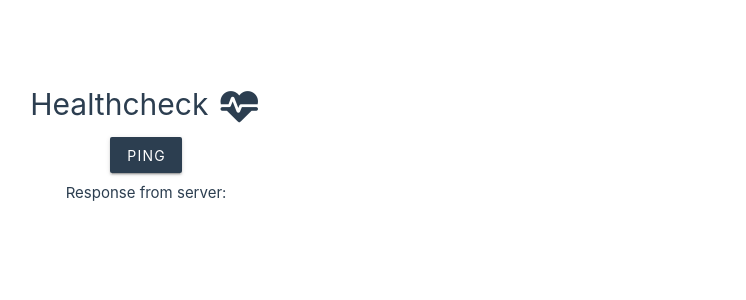
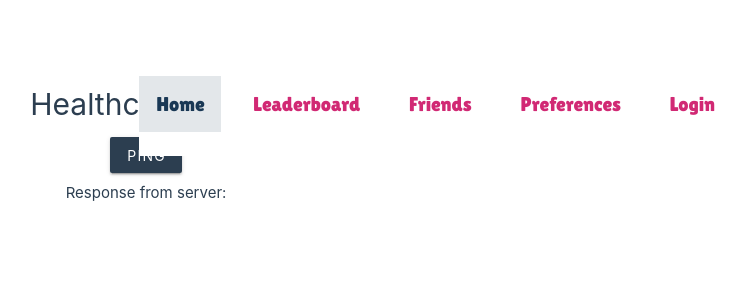
Before and after one commit to codersforcauses/bluecrew, a Vue app in the folder client/: page / in a window 1280 px wide. Shown: the top 300 px of the page, without its empty margins (494-1240 px from the left). Built offline with nearby package versions, Linux system fonts and the light colour scheme; no server answers; the HTML template or start-up script is replaced by a standard one.

Commit message:
NavBar Desktop Done

```diff
--- /dev/null
+++ b/client/src/components/NavBarDesktop.vue
@@ -0,0 +1,73 @@
+<template>
+  <v-toolbar class="nav-bar" density="comfortable">
+    <v-spacer></v-spacer>
+    <v-toolbar-items class="nav-bar-items">
+      <v-btn text :class="{'active-link': isActive('home')}" :to="{ name: 'home' }">Home</v-btn>
+      <v-btn text :class="{'active-link': isActive('leaderboard')}" :to="{ name: 'leaderboard' }">Leaderboard</v-btn>
+      <v-btn text :class="{'active-link': isActive('friends')}" :to="{ name: 'friends' }">Friends</v-btn>
+      <v-btn text :class="{'active-link': isActive('preferences')}" :to="{ name: 'preferences' }">Preferences</v-btn>
+
+      <v-btn text class="status-btn" v-if="isLoggedIn">{{ userName }}</v-btn>
+      <v-btn text class="status-btn" v-else :to="{ name: 'login' }">Login</v-btn>
+    </v-toolbar-items>
+  </v-toolbar>
+</template>
+
+<script setup lang="ts">
+import { ref } from 'vue';
+import { useRoute } from 'vue-router';
+
+const route = useRoute();
+const isLoggedIn = ref(false);
+const userName = ref('User123');
+
+
+window.isLoggedIn = isLoggedIn;
+window.userName = userName;
+
+const isActive = (name: string) => {
+  return route.name === name;
+};
+
+</script>
+
+<style scoped>
+@import url('https://fonts.googleapis.com/css2?family=Lilita+One&display=swap');
+.nav-bar {
+  display: flex;
+  background-color: white;
+  justify-content: center;
+  align-items: center;
+  position: fixed;
+  width: auto;
+  height: 104px;
+  top: 52px;
+  right: 55px;
+  max-width: 100%;
+  margin: 0 auto;
+  z-index: 1000;
+}
+
+.nav-bar-items {
+  display: flex;
+  gap: 15px;
+  justify-content: center;
+  font-size: 20px;
+  color: #D12974;
+  text-transform: none;
+  font-family: 'Lilita One', cursive;
+}
+
+.nav-bar-items .v-btn {
+  text-transform: none !important;
+  font-size: 20px;
+  letter-spacing: -0.1px;
+  font-weight: 500;
+  color: #D12974;
+  background-color: transparent;
+}
+
+.nav-bar-items .v-btn.active-link {
+  color: #193855;
+}
+</style>
--- a/client/src/router/index.ts
+++ b/client/src/router/index.ts
@@ -1,5 +1,6 @@
 import { createRouter, createWebHistory } from 'vue-router'
 import HomeView from '../views/HomeView.vue'
+import PlaceholderView from '../views/PlaceholderView.vue';
 
 const router = createRouter({
   history: createWebHistory(import.meta.env.BASE_URL),
@@ -9,6 +10,10 @@ const router = createRouter({
       name: 'home',
       component: HomeView,
     },
+    { path: '/leaderboard', name: 'leaderboard', component: PlaceholderView },
+    { path: '/friends', name: 'friends', component: PlaceholderView },
+    { path: '/preferences', name: 'preferences', component: PlaceholderView },
+    { path: '/login', name: 'login', component: PlaceholderView },
   ],
 })
 
--- a/client/src/views/HomeView.vue
+++ b/client/src/views/HomeView.vue
@@ -1,6 +1,7 @@
 <script setup lang="ts">
 import { ref } from 'vue'
 import server from '@/utils/server'
+import NavBarDesktop from "@/components/NavBarDesktop.vue";
 
 const isLoading = ref(false)
 const healthcheckMessage = ref('')
@@ -22,6 +23,7 @@ const handlePing = async () => {
 
 <template>
   <div id="healthcheck">
+    <NavBarDesktop />
     <h1>Healthcheck <v-icon icon="mdi-heart-pulse" /></h1>
     <v-btn id="ping" @click="handlePing" :loading="isLoading">
       {{ isLoading ? 'Loading' : 'Ping' }}
--- /dev/null
+++ b/client/src/views/PlaceholderView.vue
@@ -0,0 +1,5 @@
+<template>
+  <div>
+    Placeholder for {{ $route.name }}
+  </div>
+</template>
```
